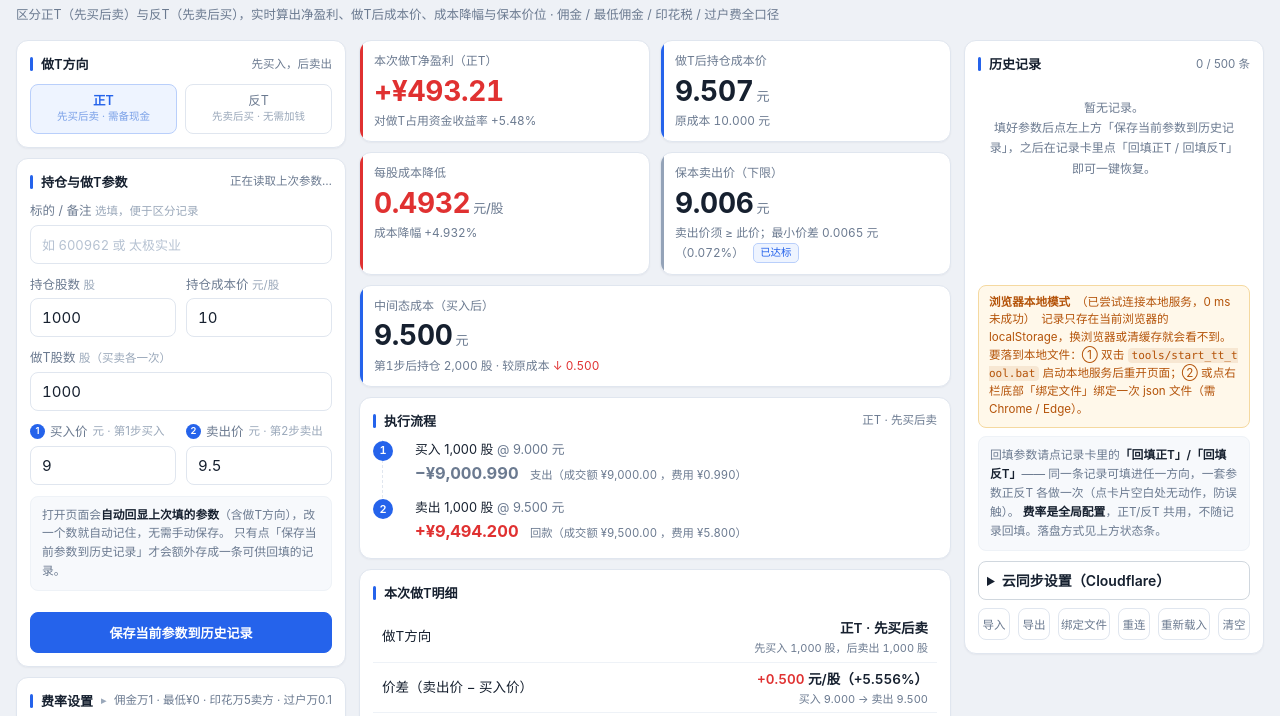
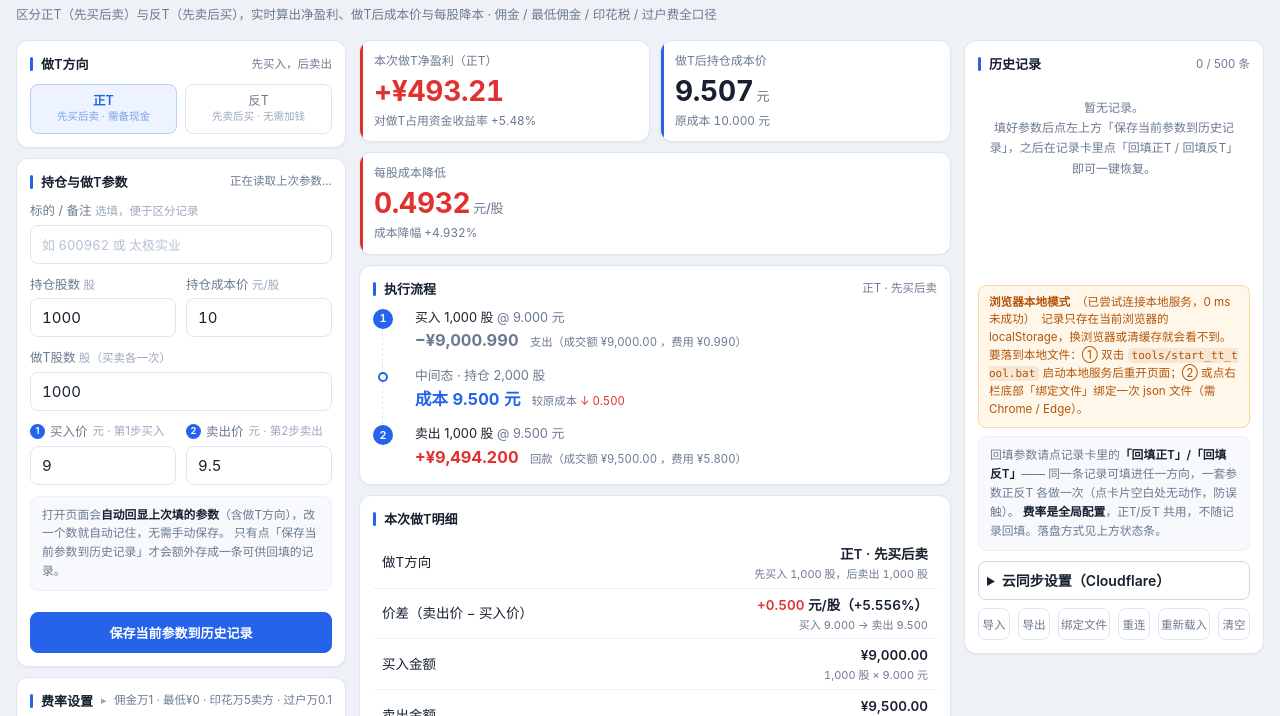
Before and after one commit to zsy0216/tt-calculator, a plain HTML site: page index.html in a window 1280 px wide. Shown: the part 43-759 px from the top of the page. Drawn offline with Linux system fonts and the light colour scheme; no server answers.

Commit message:
卡片精简为3张（净盈利+收益率/做T后成本价/每股降低），删保本卡与中间态卡；中间态移回执行流程两步之间（含持仓与较原成本变化）

```diff
--- a/index.html
+++ b/index.html
@@ -105,8 +105,9 @@ input[type=text]::placeholder{color:#b6c2d2;font-size:13px}
   font-size:12px;color:var(--warn);line-height:1.65;margin-top:10px}
 .warnbox:empty{display:none}
 /* KPI */
-.kpis{display:grid;grid-template-columns:repeat(2,minmax(0,1fr));gap:10px}
-@media(max-width:560px){.kpis{grid-template-columns:1fr}}
+.kpis{display:grid;grid-template-columns:repeat(3,minmax(0,1fr));gap:10px}
+@media(max-width:1280px){.kpis{grid-template-columns:repeat(2,minmax(0,1fr))} .kpis .kpi:last-child{grid-column:1/-1}}
+@media(max-width:560px){.kpis{grid-template-columns:1fr} .kpis .kpi:last-child{grid-column:auto}}
 .kpi{background:var(--panel);border:1px solid var(--line);border-radius:12px;padding:11px 14px;
   box-shadow:0 1px 2px rgba(16,30,54,.045);position:relative;overflow:hidden}
 .kpi::after{content:"";position:absolute;left:0;top:0;bottom:0;width:3px;background:var(--line)}
@@ -252,7 +253,7 @@ ul.tips li.on b{color:var(--accent)}
 <body>
 <div class="wrap">
   <h1>做T辅助计算器</h1>
-  <div class="sub">区分正T（先买后卖）与反T（先卖后买），实时算出净盈利、做T后成本价、成本降幅与保本价位 · 佣金 / 最低佣金 / 印花税 / 过户费全口径</div>
+  <div class="sub">区分正T（先买后卖）与反T（先卖后买），实时算出净盈利、做T后成本价与每股降本 · 佣金 / 最低佣金 / 印花税 / 过户费全口径</div>
 
   <div class="grid">
     <!-- ============ 左栏：输入 ============ -->
@@ -323,16 +324,6 @@ ul.tips li.on b{color:var(--accent)}
           <div class="kpi-k">每股成本降低</div>
           <div class="kpi-v" id="vCut">—</div>
           <div class="kpi-s" id="sCut">&nbsp;</div>
-        </div>
-        <div class="kpi neutral" id="kBe">
-          <div class="kpi-k" id="beTitle">保本卖出价</div>
-          <div class="kpi-v" id="vBe">—</div>
-          <div class="kpi-s" id="sBe">&nbsp;</div>
-        </div>
-        <div class="kpi accent" id="kMid" style="grid-column:1/-1">
-          <div class="kpi-k" id="midTitle">中间态成本（第1步后）</div>
-          <div class="kpi-v" id="vMid">—</div>
-          <div class="kpi-s" id="sMid">&nbsp;</div>
         </div>
       </div>
 
@@ -585,7 +576,6 @@ ul.tips li.on b{color:var(--accent)}
     // === 方向相关文案 ===
     $("dirHint").textContent = isBuyFirst ? "先买入，后卖出" : "先卖出，后买回";
     $("netTitle").textContent = "本次做T净盈利" + (isBuyFirst ? "（正T）" : "（反T）");
-    $("beTitle").textContent = isBuyFirst ? "保本卖出价（下限）" : "保本买入价（上限）";
     $("flowDir").textContent = isBuyFirst ? "正T · 先买后卖" : "反T · 先卖后买";
     $("sensNote").textContent = isBuyFirst
       ? "改卖出价 · 升序：亏损 2 档 → 保本 → 当前 → 预测 3 档"
@@ -625,41 +615,11 @@ ul.tips li.on b{color:var(--accent)}
       + Math.abs(r.perShareCut).toFixed(4) + "</span><small>元/股</small>";
     $("sCut").textContent = "成本降幅 " + pct(c.cost > 0 ? r.perShareCut / c.cost : 0, 3);
 
-    // --- KPI 4 保本价位 ---
-    if (c.tShares <= 0 || refPrice <= 0){
-      $("vBe").textContent = "—";
-      $("sBe").textContent = "填入做T股数与价格后自动计算";
-    } else if (!hasBe){
-      $("vBe").textContent = "无法保本";
-      $("sBe").textContent = "当前费率下该笔交易不可能盈利";
-    } else if (isBuyFirst){
-      var okb = c.sellPrice >= be;
-      $("vBe").innerHTML = be.toFixed(3) + "<small>元</small>";
-      $("sBe").innerHTML = "卖出价须 ≥ 此价；最小价差 " + (be - c.buyPrice).toFixed(4) + " 元（"
-        + (c.buyPrice > 0 ? ((be - c.buyPrice) / c.buyPrice * 100).toFixed(3) : "0") + "%）"
-        + (okb ? ' <span class="tag set">已达标</span>' : ' <span class="tag loss">未达标</span>');
-    } else {
-      var oks = c.buyPrice <= be;
-      $("vBe").innerHTML = be.toFixed(3) + "<small>元</small>";
-      $("sBe").innerHTML = "买回价须 ≤ 此价；最小价差 " + (c.sellPrice - be).toFixed(4) + " 元（"
-        + (c.sellPrice > 0 ? ((c.sellPrice - be) / c.sellPrice * 100).toFixed(3) : "0") + "%）"
-        + (oks ? ' <span class="tag set">已达标</span>' : ' <span class="tag loss">未达标</span>');
-    }
-
-    // --- KPI 5 中间态成本（第 1 步执行后的持仓成本，摊薄口径）---
+    // 保本卡片已按用户要求移除（保本价仍在敏感性表以「保本」行标出）；中间态成本改放执行流程内
+    // --- 中间态成本（第 1 步执行后的持仓成本，摊薄口径，供流程行使用）---
     var midCost = isBuyFirst ? r.costAfterBuy : r.costAfterSell;
     var hasMid = isBuyFirst ? r.hasAfterBuy : r.hasAfterSell;
     var midShares = isBuyFirst ? (c.shares + c.tShares) : (c.shares - c.tShares);
-    $("midTitle").textContent = isBuyFirst ? "中间态成本（买入后）" : "中间态成本（卖出后）";
-    if (!hasMid || !(midCost > 0)){
-      $("vMid").textContent = "—";
-      $("sMid").textContent = "填入持仓、做T股数与价格后自动计算";
-    } else {
-      var dm = midCost - c.cost;
-      $("vMid").innerHTML = midCost.toFixed(3) + "<small>元</small>";
-      $("sMid").innerHTML = "第1步后持仓 " + fmt(midShares, 0) + " 股 · 较原成本 <span class='" + cls(-dm) + "'>"
-        + (dm <= 0 ? "↓ " : "↑ ") + Math.abs(dm).toFixed(3) + "</span>";   // 最终成本只在「做T后持仓成本价」卡显示
-    }
 
     // --- 执行流程 ---
     var st1 = isBuyFirst
@@ -676,8 +636,17 @@ ul.tips li.on b{color:var(--accent)}
         + '<span class="sfee">　' + (st.inflow ? "回款" : "支出") + "（成交额 " + yuan(st.p * c.tShares, 2)
         + " ，费用 " + yuan(st.fee, 3) + "）</span></div></li>";
     }
-    // 中间态成本只在 KPI 大卡显示，流程里不再重复一行
-    var flow = stepLi(st1, 1) + stepLi(st2, 2);
+    // 中间态放在两步之间：持仓股数 + 成本价 + 较原成本的变化（此数只在此处出现）
+    var flow = stepLi(st1, 1);
+    if (hasMid && midCost > 0){
+      var dm2 = midCost - c.cost;
+      flow += '<li class="mid"><span class="num"></span>'
+        + '<div class="st">中间态 · 持仓 ' + fmt(midShares, 0) + ' 股</div>'
+        + '<div class="stv">成本 ' + midCost.toFixed(3) + ' 元'
+        + '<span class="sfee">　较原成本 <span class="' + cls(-dm2) + '">'
+        + (dm2 <= 0 ? "↓ " : "↑ ") + Math.abs(dm2).toFixed(3) + '</span></span></div></li>';
+    }
+    flow += stepLi(st2, 2);
     $("flow").innerHTML = flow;
     // 流程底部不再设汇总格：需备资金即第 1 步支出额（流程行内已含费用），其余指标各有唯一出处
 
```
